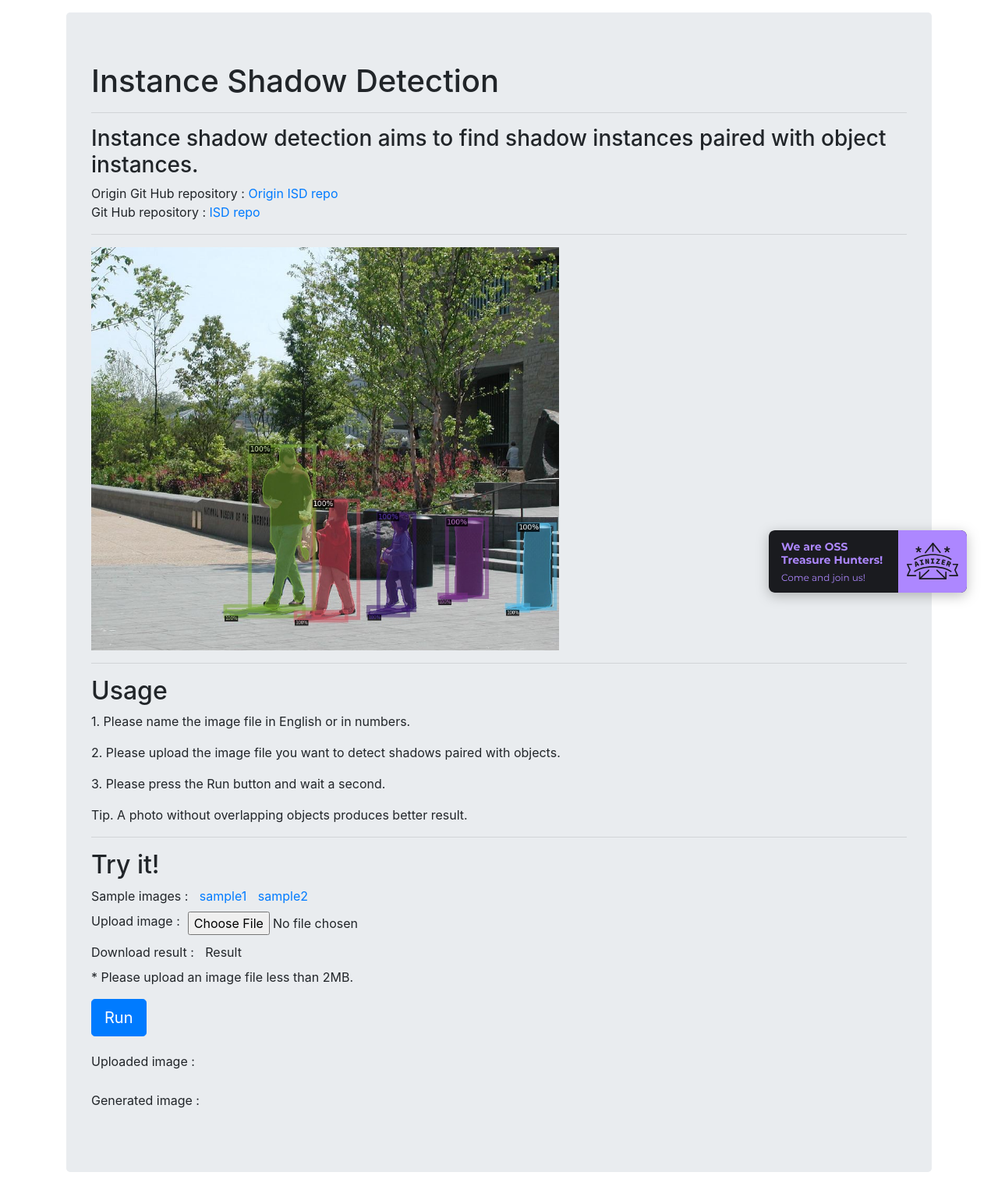
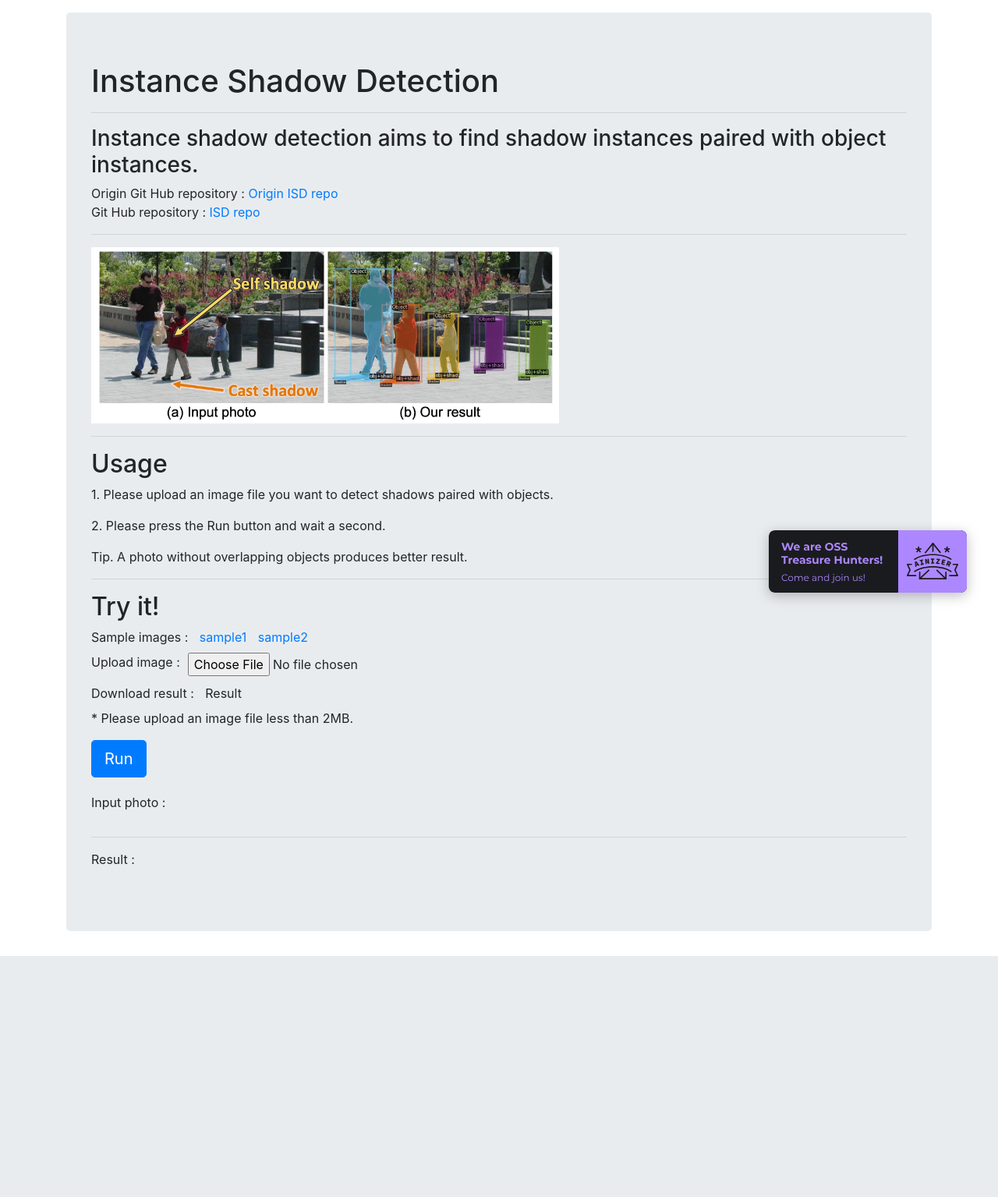
Before and after one commit to gmlee329/InstanceShadowDetection, a Flask app: page / in a window 1280 px wide. Shown: the whole page at 78% size. After the commit the page ends 1226 px from the top, so only its background shows below. Run offline with Flask 2, Linux system fonts and the light colour scheme; parts of the project's set-up code (start-up, migrations or seed data) failed here and were passed over; some libraries are stand-ins or nearby versions.

Commit message:
apply QA points

```diff
--- a/projects/LISA/templates/index.html
+++ b/projects/LISA/templates/index.html
@@ -35,16 +35,15 @@
                 <hr class="solid">
 
                 <div id ='exampleBox' style="margin-left: auto; margin-right: auto;">
-                    <img id='exampleImage' src="../static/example.jpg" style="max-width: 100%; width: 600px; height: auto;">
+                    <img id='exampleImage' src="../static/example0.png" style="max-width: 100%; width: 600px; height: auto;">
                 </div>
 
                 <hr class="solid">
 
                 <h2>Usage</h2>
                 <div id="usage">
-                    <p>1. Please name the image file in English or in numbers.</p>
-                    <p>2. Please upload the image file you want to detect shadows paired with objects.</p>
-                    <p>3. Please press the Run button and wait a second.</p>
+                    <p>1. Please upload an image file you want to detect shadows paired with objects.</p>
+                    <p>2. Please press the Run button and wait a second.</p>
                     <p> Tip. A photo without overlapping objects produces better result.</p>
                 </div>
 
@@ -76,13 +75,15 @@
                     </div>
                 </div>
                 <div id="inputBox" style="max-width: 100%; width: 600px; margin-top: 20px;">
-                    <div>Uploaded image : </div>
+                    <div>Input photo : </div>
                     <p id='alertBox'></p>
                     <img id="uploadedImage" src="" style="max-width: 100%;">
                 </div>
 
+                <hr class="solid">
+
                 <div id ='resultBox' style="max-width: 100%; width: 600px; margin-top: 10px;">
-                    <div>Generated image : </div>
+                    <div>Result : </div>
                     <p id='errorbox'></p>
                     <img id='resultImage' src="" style="max-width: 100%;">
                 </div>
```
Also changed, not shown: projects/LISA/static/example0.png (added).
